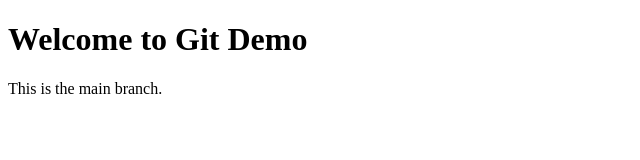
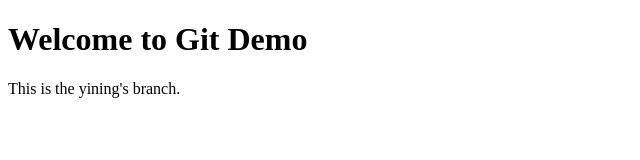
Before and after one commit to yininge/git-demo, a plain HTML site: page index.html in a window 1280 px wide. Shown: the full height of the page, 0-640 px from the left. Drawn offline with Linux system fonts and the light colour scheme.

Commit message:
yining testing

```diff
--- a/index.html
+++ b/index.html
@@ -8,6 +8,6 @@
   </head>
   <body>
     <h1>Welcome to Git Demo</h1>
-    <p>This is the main branch.</p>
+    <p>This is the yining's branch.</p>
   </body>
 </html>
```
